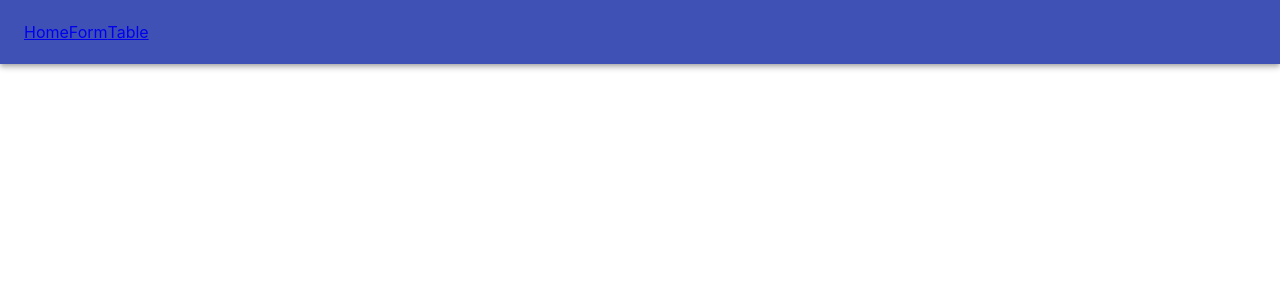
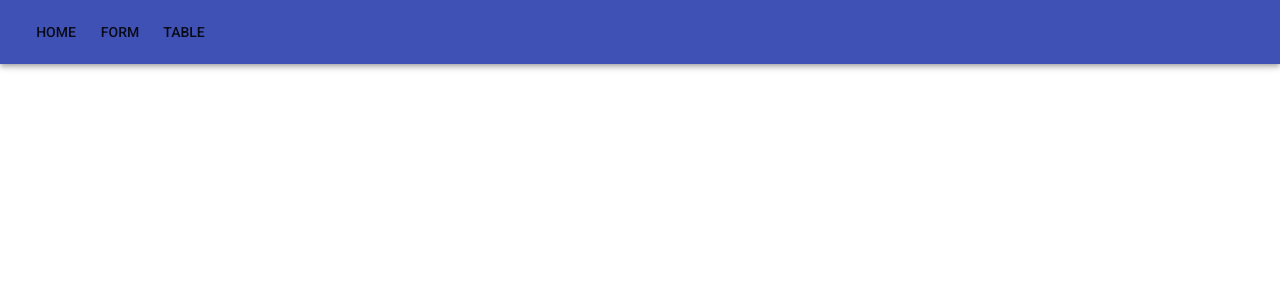
Before and after one commit to ronniegross/recipe-cult-front-end, a React (Create React App) app: page / in a window 1280 px wide. Shown: the top 300 px of the page. Built offline with nearby package versions, Linux system fonts and the light colour scheme.

Commit message:
Clean up navigation

```diff
--- a/src/components/Navbar.js
+++ b/src/components/Navbar.js
@@ -12,9 +12,10 @@ class Navbar extends Component {
             <div>
                 <AppBar className="navbar" position="static" color="primary">
                 <Toolbar>
-                    <Link to="/">Home</Link>
-                    <Link to="/form">Form</Link>
-                    <Link to="/table">Table</Link>
+                    <Link to="/">
+                    <Button>Home</Button></Link>
+                    <Link to="/form"><Button>Form</Button></Link>
+                    <Link to="/table"><Button>Table</Button></Link>
                 </Toolbar>
                 </AppBar>
             </div>
--- a/src/components/pages/Home.js
+++ b/src/components/pages/Home.js
@@ -3,11 +3,6 @@ import { BrowserRouter as Router, Route, Link } from "react-router-dom";
 import Navbar from "../Navbar";
 import FormPage from "./FormPage";
 import TablePage from "./TablePage";
-import styled from "styled-components";
-
-const styledNav = styled.nav`
-
-`
 
 export default class Home extends Component {
   state = {};
@@ -18,19 +13,6 @@ export default class Home extends Component {
         <Router>
           <div>
           <Navbar />
-            {/* <nav>
-              <ul>
-                <li>
-                  <Link to="/">Home</Link>
-                </li>
-                <li>
-                  <Link to="/form">Form</Link>
-                </li>
-                <li>
-                <Link to="/table">Table</Link>
-              </li>
-              </ul>
-            </nav> */}
             <Route path="/form" component={FormPage} />
             <Route path="/table" component={TablePage} />
           </div>
```
